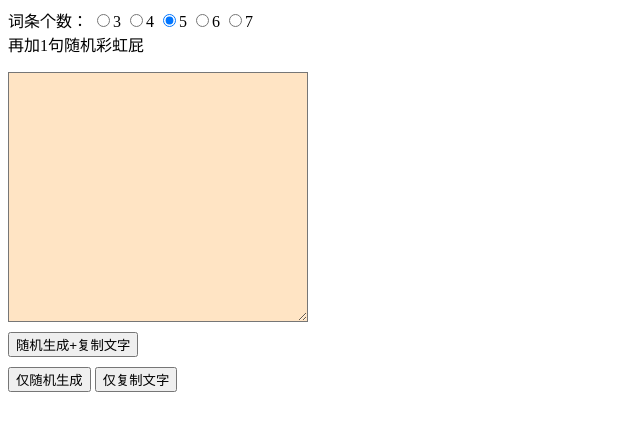
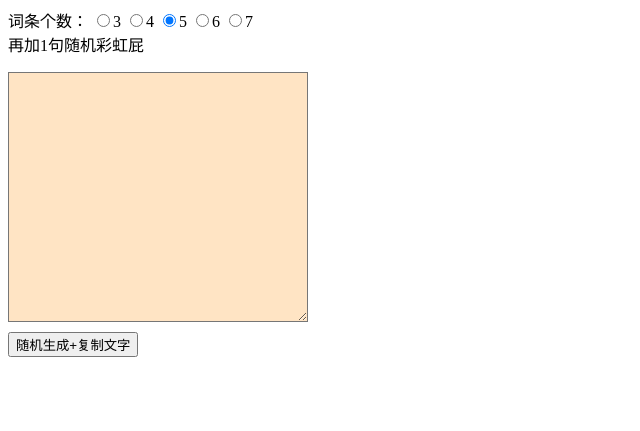
Before and after one commit to joyqq/xmh-citiao, a Jekyll site: the page index.html, which Jekyll copies as it is, in a window 1280 px wide. Shown: the top 431 px of the page, without its empty margins (0-640 px from the left). Built offline with Jekyll 4.4.1, drawn with Linux system fonts in a browser that asks for light colours.

Commit message:
Update index.html

```diff
--- a/index.html
+++ b/index.html
@@ -24,8 +24,8 @@
             <div>
                 <button onclick="newItemAndCopy()" class="btn1div">随机生成+复制文字</button>
             </div>
-            <button onclick="newItem()">仅随机生成</button>
-            <button onclick="copyItem()">仅复制文字</button>
+<!--             <button onclick="newItem()">仅随机生成</button> -->
+<!--             <button onclick="copyItem()">仅复制文字</button> -->
         </div>
 
     <script src="fun.js"></script>
```
